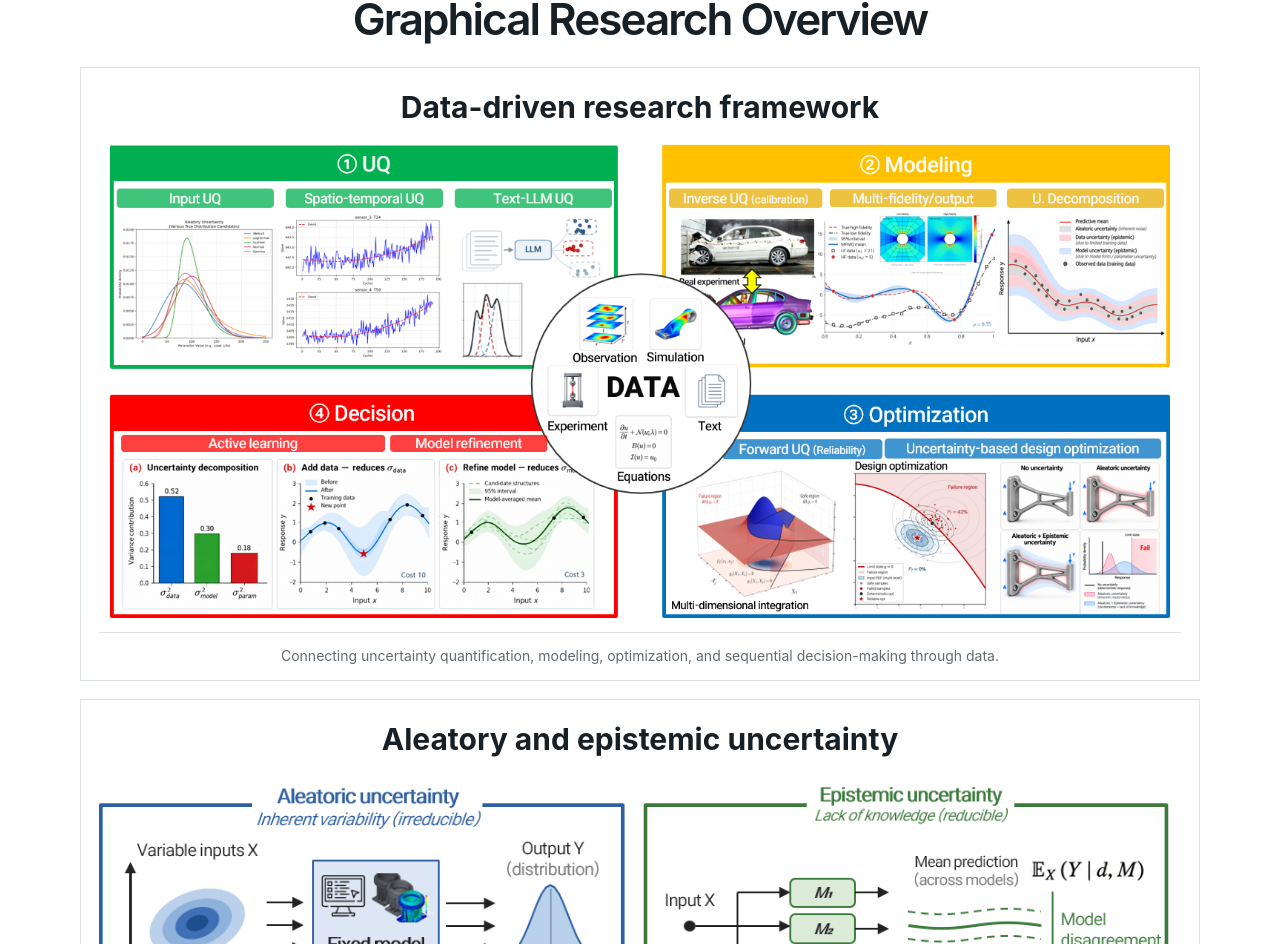
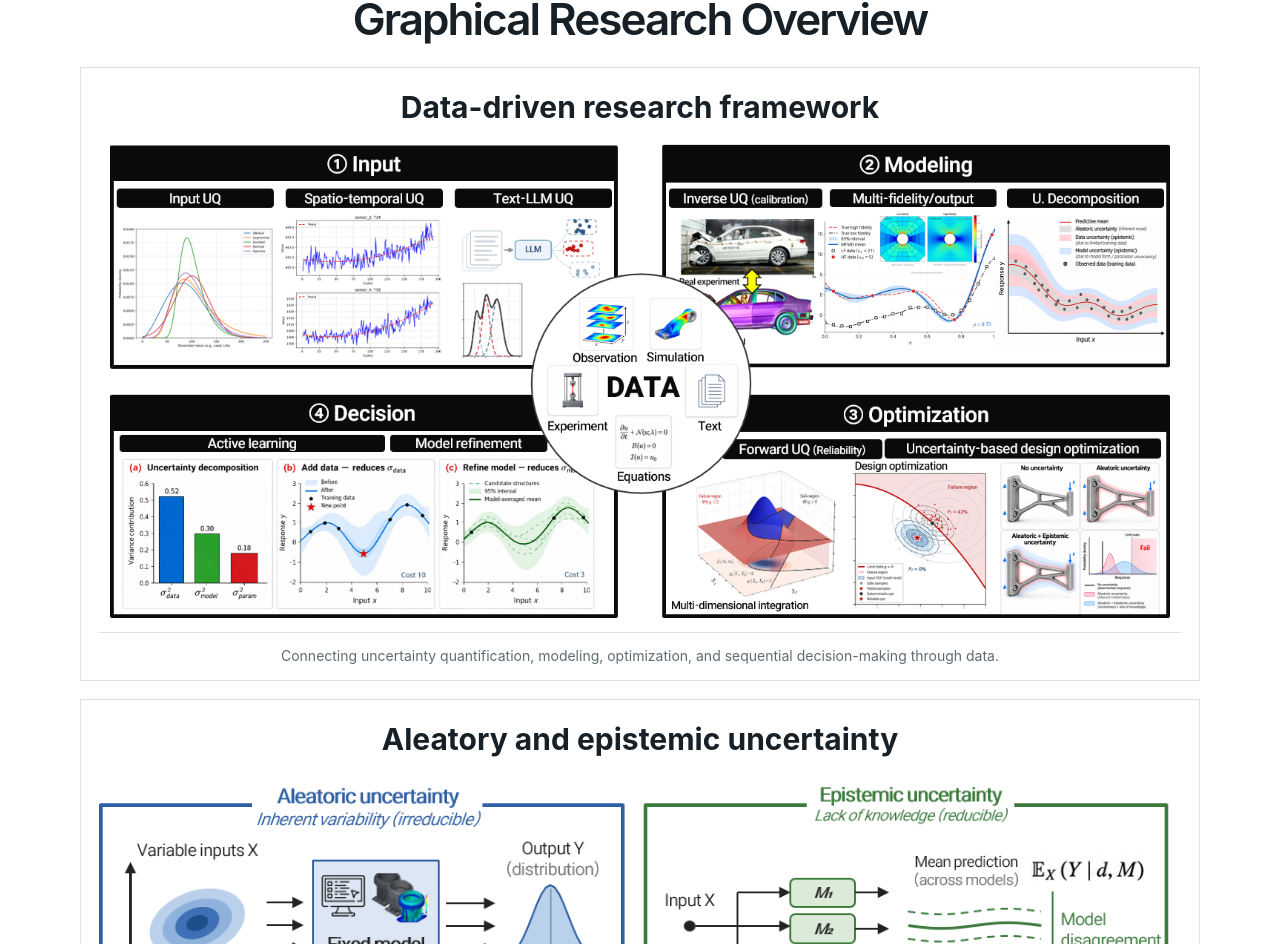
Before and after one commit to yongsujung/yongsujung.github.io, a Next.js app: page / in a window 1280 px wide. Shown: the part 2805-3749 px from the top of the page. Built offline with nearby package versions, Linux system fonts and the light colour scheme.

Commit message:
Update main research framework diagram

```diff
--- a/app/page.tsx
+++ b/app/page.tsx
@@ -499,14 +499,14 @@ export default function Home() {
           <figure className="research-figure research-framework-figure">
             <h3 className="research-figure-title">Data-driven research framework</h3>
             <a
-              href="/research-framework.png?v=20260929"
+              href="/research-framework.png?v=20261019"
               target="_blank"
               rel="noreferrer"
               aria-label="Open the research framework diagram at full size"
               title="Open full-size research framework"
             >
               <img
-                src="/research-framework.png?v=20260929"
+                src="/research-framework.png?v=20261019"
                 alt="Data-driven research framework connecting uncertainty quantification, modeling, optimization, and decision-making with engineering applications"
                 width="1430"
                 height="639"
```
Also changed, not shown: public/research-framework.png.
